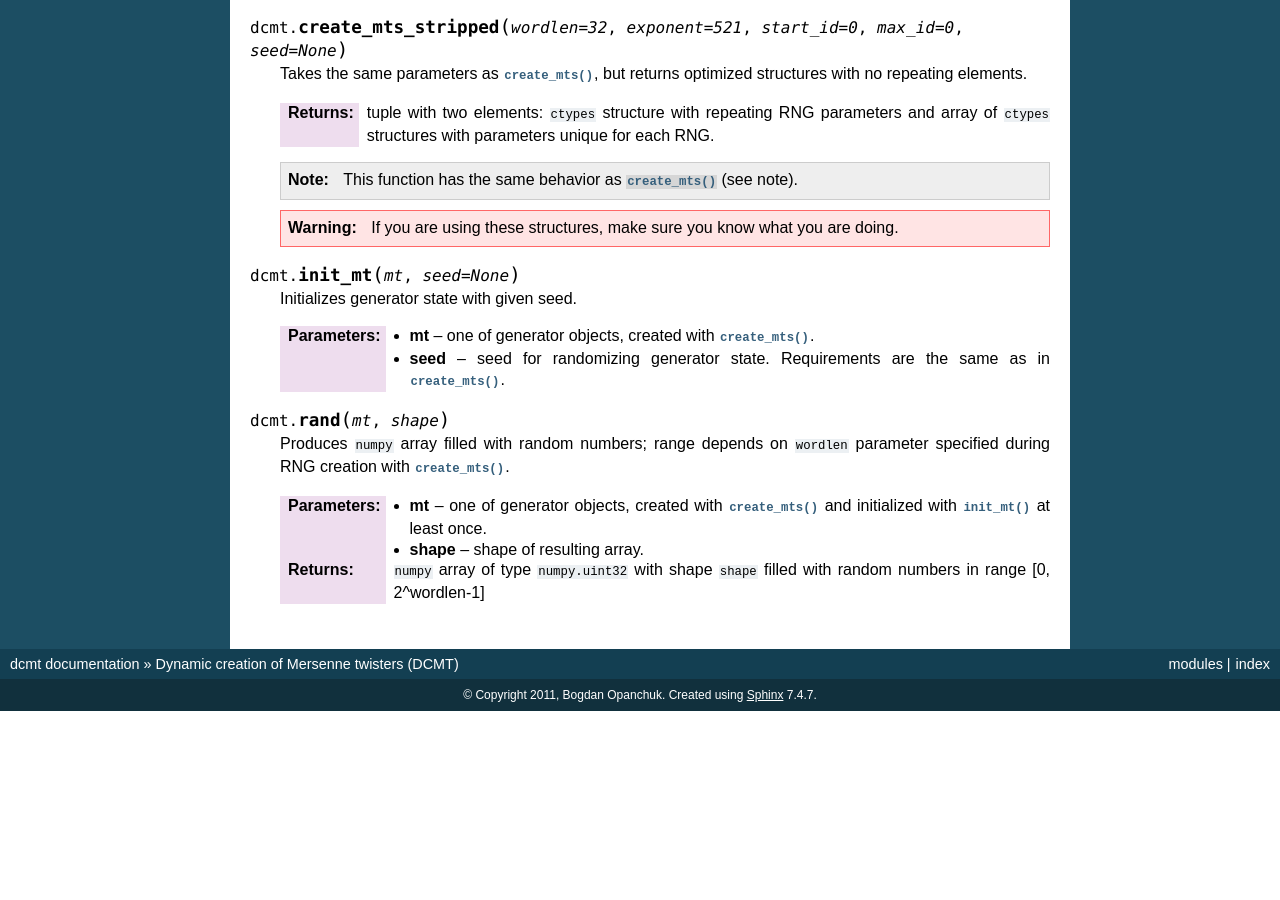
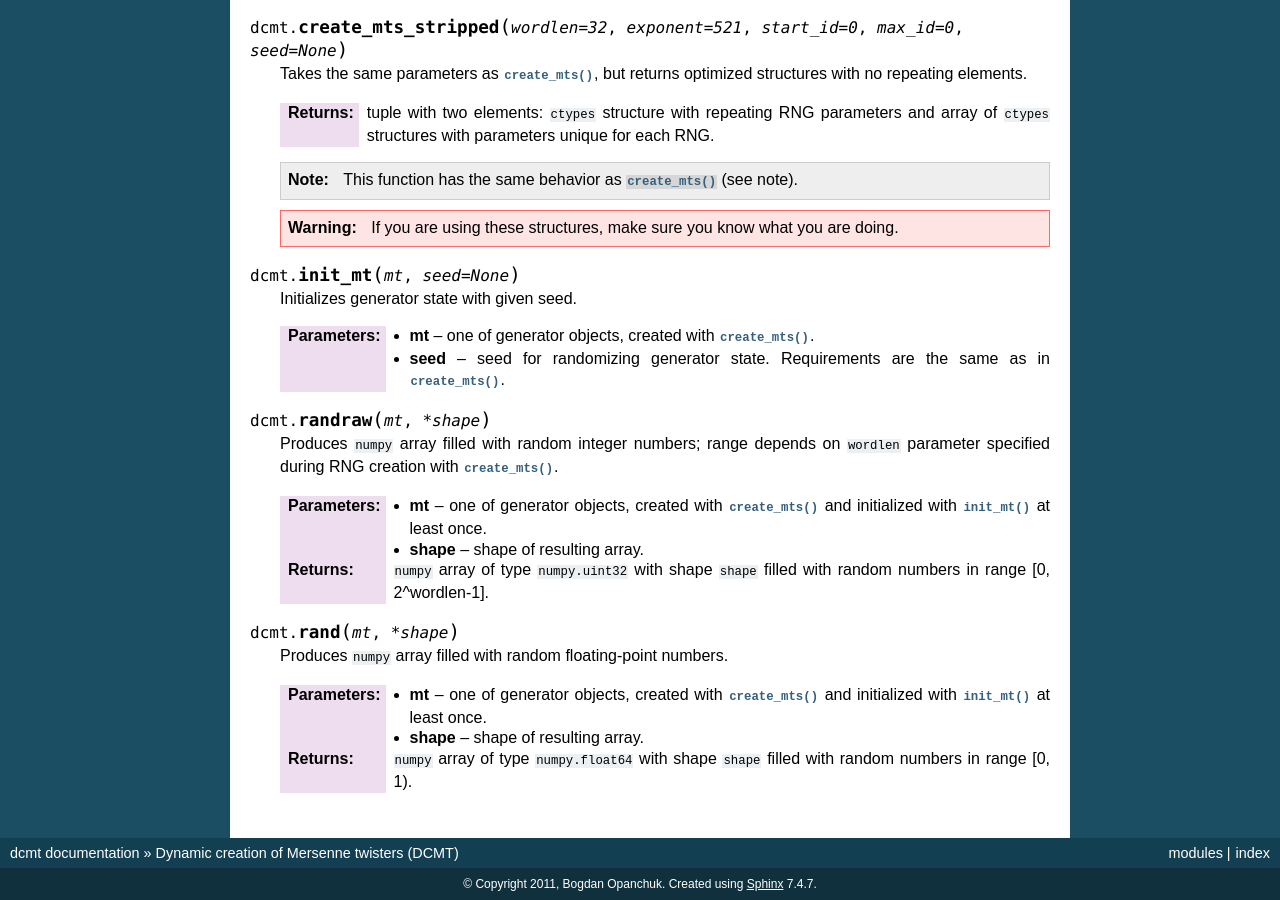
Before and after one commit to fjarri/python-dcmt, a Sphinx documentation site: the page built from doc/source/index.rst, in a window 1280 px wide and 900 px high, scrolled down 1887 px. Built offline with Sphinx 7.4.7, drawn with Linux system fonts in a browser that asks for light colours; before the commit the page ends 2598 px from its top, so only the background shows below that; some of the changed text lies outside the part shown.

Commit message:
doc/source/index: updated rand() and randraw() reference

```diff
--- a/doc/source/index.rst
+++ b/doc/source/index.rst
@@ -19,7 +19,7 @@ Quick Start
 
 We will start from importing the module:
 
- >>> from dcmt import create_mts, init_mt, rand
+ >>> from dcmt import create_mts, init_mt, randraw
 
 Creating three independent RNGs with default parameters:
 
@@ -36,17 +36,17 @@ Here seeds can be omitted too, in which case ``time(NULL)`` is used.
 These seeds are independent of the one that was used to create generators.
 After initialisation every generator is ready to produce random numbers:
 
- >>> rand(mts[0], (4,))
+ >>> randraw(mts[0], 4)
  array([1906178639, 1943589963, 1600596477,  592883390], dtype=uint32)
- >>> rand(mts[1], (4,))
+ >>> randraw(mts[1], 4)
  array([2586093748,  199032518, 4119501648, 3446361745], dtype=uint32)
- >>> rand(mts[2], (4,))
+ >>> randraw(mts[2], 4)
  array([ 992714192, 1771411355, 1256520595,   93513968], dtype=uint32)
- >>> rand(mts[0], (4,))
+ >>> randraw(mts[0], 4)
  array([3727792825,   15188662,  882751098, 1784690177], dtype=uint32)
- >>> rand(mts[1], (4,))
+ >>> randraw(mts[1], 4)
  array([3218870609,  450586145, 2537490204,  189269991], dtype=uint32)
- >>> rand(mts[2], (4,))
+ >>> randraw(mts[2], 4)
  array([2266385156, 2486337585, 1586629291, 2718290559], dtype=uint32)
 
 Every element of ``mts`` sequence can be copied or saved freely,
@@ -135,10 +135,11 @@ Reference
    :param seed: seed for randomizing generator state.
           Requirements are the same as in :py:func:`~create_mts`.
 
-.. function:: rand(mt, shape)
+.. function:: randraw(mt, *shape)
 
-   Produces ``numpy`` array filled with random numbers; range depends on ``wordlen``
-   parameter specified during RNG creation with :py:func:`~create_mts`.
+   Produces ``numpy`` array filled with random integer numbers;
+   range depends on ``wordlen`` parameter specified during RNG creation with
+   :py:func:`~create_mts`.
 
    :param mt: one of generator objects, created with :py:func:`~create_mts`
           and initialized with :py:func:`~init_mt` at least once.
@@ -146,4 +147,16 @@ Reference
    :param shape: shape of resulting array.
 
    :returns: ``numpy`` array of type ``numpy.uint32`` with shape ``shape``
-             filled with random numbers in range [0, 2^wordlen-1]
+             filled with random numbers in range [0, 2^wordlen-1].
+
+.. function:: rand(mt, *shape)
+
+   Produces ``numpy`` array filled with random floating-point numbers.
+
+   :param mt: one of generator objects, created with :py:func:`~create_mts`
+          and initialized with :py:func:`~init_mt` at least once.
+
+   :param shape: shape of resulting array.
+
+   :returns: ``numpy`` array of type ``numpy.float64`` with shape ``shape``
+             filled with random numbers in range [0, 1).
```
